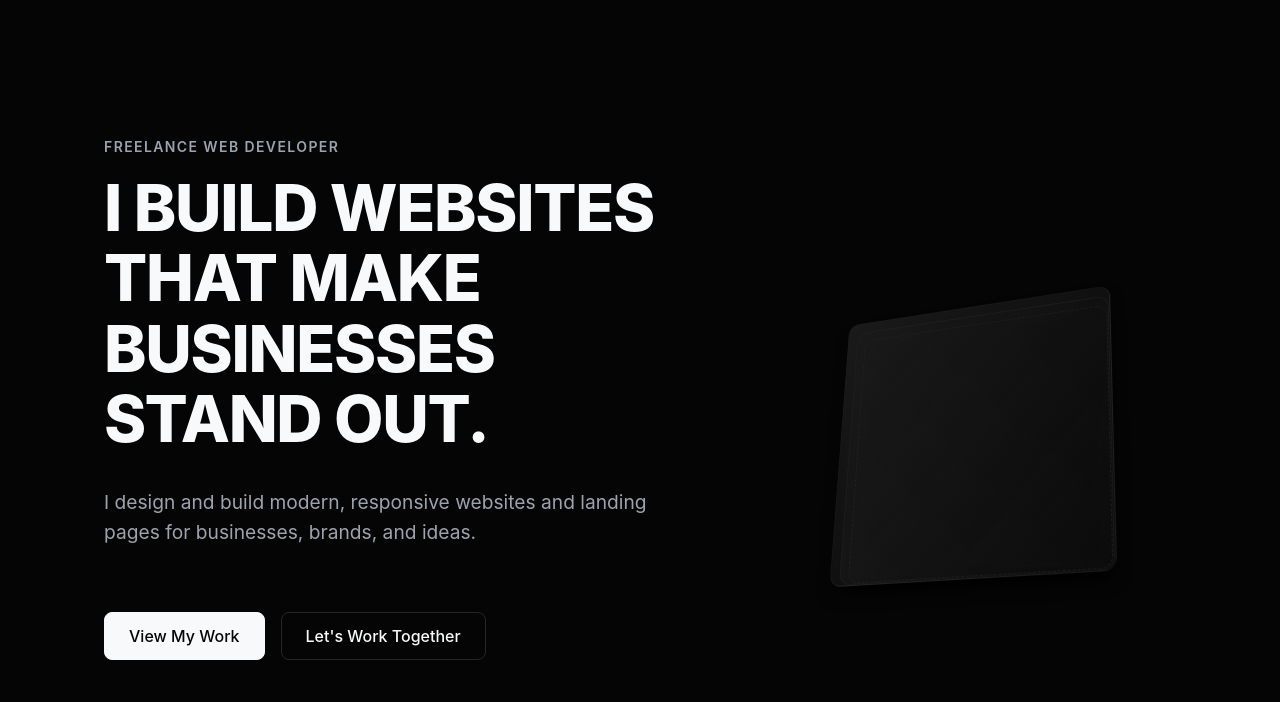
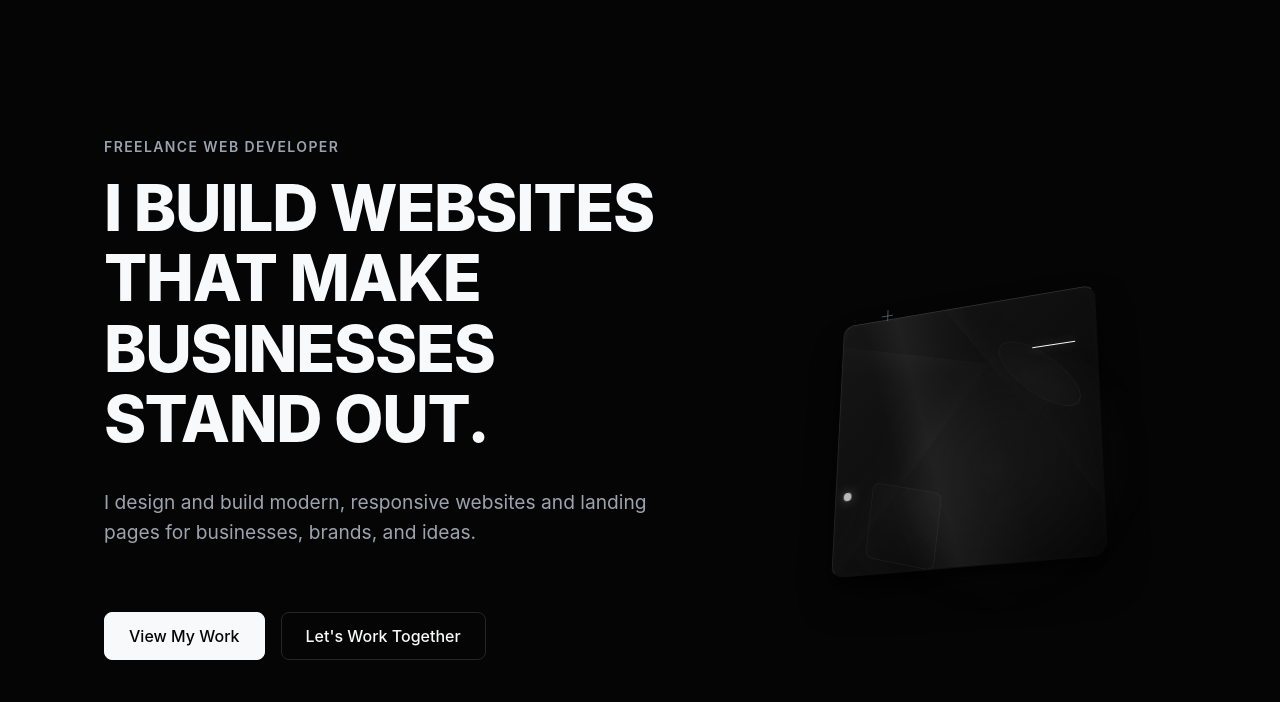
Before and after one commit to YashkumarLohra/yash-kumar-lohra-portfolio, a website built with Vite: page index.html in a window 1280 px wide. Shown: the part 74-776 px from the top of the page. Built offline with nearby package versions, Linux system fonts and the light colour scheme.

Commit message:
feat: introduce interactive 3d hero experience

```diff
--- a/src/main.js
+++ b/src/main.js
@@ -1,6 +1,6 @@
 import './styles/base.css';
 import { renderNavbar, initNavbar } from './components/Navbar/Navbar.js';
-import { renderHero } from './sections/Hero/Hero.js';
+import { renderHero, initHero } from './sections/Hero/Hero.js';
 import { renderServices } from './sections/Services/Services.js';
 import { renderValueProposition } from './sections/ValueProposition/ValueProposition.js';
 import { renderFeaturedWork } from './sections/FeaturedWork/FeaturedWork.js';
@@ -43,4 +43,5 @@ app.innerHTML = `
 
 // Initialize component logic
 initNavbar();
+initHero();
 initScrollReveal();
--- a/src/sections/Hero/Hero.css
+++ b/src/sections/Hero/Hero.css
@@ -85,44 +85,180 @@
   transform: translateY(10px);
 }
 
+/* Mouse Parallax Wrapper */
+.hero-visual-parallax {
+  width: 100%;
+  height: 100%;
+  display: flex;
+  justify-content: center;
+  align-items: center;
+  transform-style: preserve-3d;
+  /* Uses CSS variables updated by JS */
+  transform:
+    rotateX(calc(var(--mouse-y, 0) * -20deg))
+    rotateY(calc(var(--mouse-x, 0) * 20deg));
+  transition: transform 0.2s cubic-bezier(0.2, 0, 0.2, 1);
+}
+
+/* Base Mesh with Floating Animation */
 .hero-visual-mesh {
   position: relative;
-  width: 280px;
-  height: 280px;
+  width: 320px;
+  height: 320px;
   transform-style: preserve-3d;
-  animation: float 6s ease-in-out infinite;
+  /* Base perspective */
+  transform: rotateX(20deg) rotateY(-20deg);
+  animation: float-3d 8s ease-in-out infinite;
 }
 
+/* Common Layer Settings */
 .visual-layer {
   position: absolute;
   top: 0;
   left: 0;
   width: 100%;
   height: 100%;
-  border-radius: var(--radius-lg);
-  border: 1px solid rgba(255, 255, 255, 0.05);
-  box-shadow: var(--shadow-lg);
+  transform-style: preserve-3d;
 }
 
-.layer-1 {
-  background: linear-gradient(135deg, rgba(30, 30, 30, 0.8), rgba(10, 10, 10, 0.2));
-  transform: translateZ(40px) rotateX(15deg) rotateY(-15deg);
-  backdrop-filter: blur(8px);
-  -webkit-backdrop-filter: blur(8px);
+/* Layer 1: Background Depth */
+.layer-bg {
+  transform: translateZ(-80px);
 }
 
-.layer-2 {
-  background: linear-gradient(45deg, rgba(200, 200, 200, 0.03), transparent);
-  transform: translateZ(0px) rotateX(15deg) rotateY(-15deg);
-  border-color: rgba(255, 255, 255, 0.08);
+.bg-grid {
+  width: 100%;
+  height: 100%;
+  background: radial-gradient(circle at center, rgba(255,255,255,0.05) 0%, transparent 70%);
+  border-radius: 50%;
+  box-shadow: 0 0 40px rgba(0,0,0,0.5) inset;
+  opacity: 0.8;
 }
 
-.layer-3 {
-  background: transparent;
-  transform: translateZ(-40px) rotateX(15deg) rotateY(-15deg);
-  border: 1px dashed rgba(255, 255, 255, 0.1);
+/* Layer 2: Midground Elements */
+.layer-mid {
+  transform: translateZ(-30px);
 }
 
+.geometric-shape {
+  position: absolute;
+  border: 1px solid rgba(255,255,255,0.1);
+  background: linear-gradient(135deg, rgba(255,255,255,0.02), transparent);
+  backdrop-filter: blur(4px);
+  -webkit-backdrop-filter: blur(4px);
+}
+
+.shape-circle {
+  top: 10%;
+  right: 15%;
+  width: 100px;
+  height: 100px;
+  border-radius: 50%;
+  transform: rotateX(45deg) rotateY(45deg);
+}
+
+.shape-square {
+  bottom: 15%;
+  left: 10%;
+  width: 80px;
+  height: 80px;
+  border-radius: var(--radius-md);
+  transform: rotateZ(15deg) rotateX(-20deg);
+}
+
+/* Layer 3: Primary Composition */
+.layer-primary {
+  transform: translateZ(30px);
+  display: flex;
+  align-items: center;
+  justify-content: center;
+}
+
+.primary-glass-panel {
+  position: relative;
+  width: 85%;
+  height: 85%;
+  background: linear-gradient(135deg, rgba(30, 30, 30, 0.7), rgba(10, 10, 10, 0.4));
+  backdrop-filter: blur(12px);
+  -webkit-backdrop-filter: blur(12px);
+  border-radius: var(--radius-lg);
+  border-top: 1px solid rgba(255, 255, 255, 0.15);
+  border-left: 1px solid rgba(255, 255, 255, 0.1);
+  border-right: 1px solid rgba(0, 0, 0, 0.3);
+  border-bottom: 1px solid rgba(0, 0, 0, 0.3);
+  box-shadow:
+    var(--shadow-lg),
+    0 20px 40px -10px rgba(0, 0, 0, 0.8),
+    inset 0 0 20px rgba(255,255,255,0.02);
+  overflow: hidden;
+}
+
+/* Inner reflection for realism */
+.glass-reflection {
+  position: absolute;
+  top: -50%;
+  left: -50%;
+  width: 200%;
+  height: 200%;
+  background: linear-gradient(
+    45deg,
+    transparent 40%,
+    rgba(255, 255, 255, 0.05) 45%,
+    rgba(255, 255, 255, 0.02) 50%,
+    transparent 55%
+  );
+  transform: rotate(30deg);
+}
+
+/* Layer 4: Foreground Detail */
+.layer-fg {
+  transform: translateZ(90px);
+}
+
+.fg-element {
+  position: absolute;
+  background-color: var(--color-text-primary);
+  box-shadow: 0 0 10px rgba(255, 255, 255, 0.3);
+}
+
+.fg-dot {
+  bottom: 25%;
+  left: 20%;
+  width: 8px;
+  height: 8px;
+  border-radius: 50%;
+  animation: pulse 4s infinite alternate;
+}
+
+.fg-line {
+  top: 35%;
+  right: 10%;
+  width: 40px;
+  height: 1px;
+}
+
+.fg-cross {
+  top: 15%;
+  left: 30%;
+  width: 12px;
+  height: 12px;
+  background: transparent;
+  box-shadow: none;
+}
+.fg-cross::before, .fg-cross::after {
+  content: '';
+  position: absolute;
+  background-color: var(--color-text-secondary);
+  opacity: 0.5;
+}
+.fg-cross::before {
+  top: 50%; left: 0; width: 100%; height: 1px;
+}
+.fg-cross::after {
+  left: 50%; top: 0; height: 100%; width: 1px;
+}
+
+/* Animations */
 @keyframes fadeUp {
   to {
     opacity: 1;
@@ -130,23 +266,36 @@
   }
 }
 
-@keyframes float {
+@keyframes float-3d {
   0%, 100% {
-    transform: translateY(0) rotateX(5deg) rotateY(-5deg);
+    transform: rotateX(20deg) rotateY(-20deg) translateY(0);
   }
   50% {
-    transform: translateY(-15px) rotateX(8deg) rotateY(-8deg);
+    transform: rotateX(24deg) rotateY(-16deg) translateY(-15px);
   }
 }
 
+@keyframes pulse {
+  0% { opacity: 0.5; box-shadow: 0 0 5px rgba(255, 255, 255, 0.2); }
+  100% { opacity: 1; box-shadow: 0 0 15px rgba(255, 255, 255, 0.6); }
+}
+
+/* Reduced Motion */
 @media (prefers-reduced-motion: reduce) {
   .hero-eyebrow, .hero-headline, .hero-subhead, .hero-ctas, .hero-social, .hero-visual-container {
     animation: none;
     opacity: 1;
     transform: none;
   }
+  .hero-visual-parallax {
+    transform: none;
+    transition: none;
+  }
   .hero-visual-mesh {
     animation: none;
     transform: rotateX(15deg) rotateY(-15deg);
   }
+  .fg-dot {
+    animation: none;
+  }
 }
--- a/src/sections/Hero/Hero.js
+++ b/src/sections/Hero/Hero.js
@@ -30,10 +30,35 @@ export function renderHero() {
 
         <!-- Right Visual (CSS 3D Depth) -->
         <div class="hero-visual-container" aria-hidden="true">
-          <div class="hero-visual-mesh">
-            <div class="visual-layer layer-3"></div>
-            <div class="visual-layer layer-2"></div>
-            <div class="visual-layer layer-1"></div>
+          <div class="hero-visual-parallax">
+            <div class="hero-visual-mesh">
+
+              <!-- 1. BACKGROUND DEPTH -->
+              <div class="visual-layer layer-bg">
+                <div class="bg-grid"></div>
+              </div>
+
+              <!-- 2. MIDGROUND GEOMETRIC ELEMENTS -->
+              <div class="visual-layer layer-mid">
+                <div class="geometric-shape shape-circle"></div>
+                <div class="geometric-shape shape-square"></div>
+              </div>
+
+              <!-- 3. PRIMARY 3D OBJECT/COMPOSITION -->
+              <div class="visual-layer layer-primary">
+                <div class="primary-glass-panel">
+                  <div class="glass-reflection"></div>
+                </div>
+              </div>
+
+              <!-- 4. FOREGROUND DETAIL -->
+              <div class="visual-layer layer-fg">
+                <div class="fg-element fg-dot"></div>
+                <div class="fg-element fg-line"></div>
+                <div class="fg-element fg-cross"></div>
+              </div>
+
+            </div>
           </div>
         </div>
 
@@ -41,3 +66,42 @@ export function renderHero() {
     </section>
   `;
 }
+
+export function initHero() {
+  const heroSection = document.querySelector('.hero-section');
+  const parallaxContainer = document.querySelector('.hero-visual-parallax');
+
+  if (!heroSection || !parallaxContainer) return;
+
+  const handleMouseMove = (e) => {
+    // Respect reduced motion preferences
+    if (window.matchMedia('(prefers-reduced-motion: reduce)').matches) return;
+
+    // Disable on mobile/tablet to prioritize performance and usability
+    if (window.innerWidth < 1024) return;
+
+    const rect = heroSection.getBoundingClientRect();
+    const x = e.clientX - rect.left;
+    const y = e.clientY - rect.top;
+
+    // Normalize coordinates from -0.5 to 0.5
+    const xNorm = (x / rect.width) - 0.5;
+    const yNorm = (y / rect.height) - 0.5;
+
+    // Use requestAnimationFrame for smooth performance
+    requestAnimationFrame(() => {
+      parallaxContainer.style.setProperty('--mouse-x', xNorm.toFixed(3));
+      parallaxContainer.style.setProperty('--mouse-y', yNorm.toFixed(3));
+    });
+  };
+
+  heroSection.addEventListener('mousemove', handleMouseMove);
+
+  // Reset when mouse leaves the section
+  heroSection.addEventListener('mouseleave', () => {
+    requestAnimationFrame(() => {
+      parallaxContainer.style.setProperty('--mouse-x', 0);
+      parallaxContainer.style.setProperty('--mouse-y', 0);
+    });
+  });
+}
```
